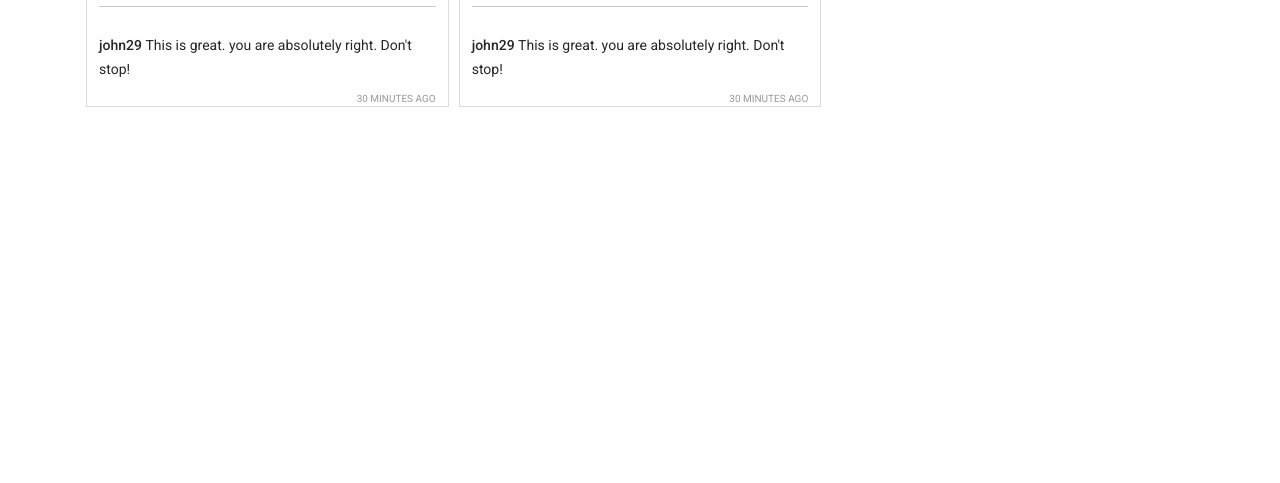
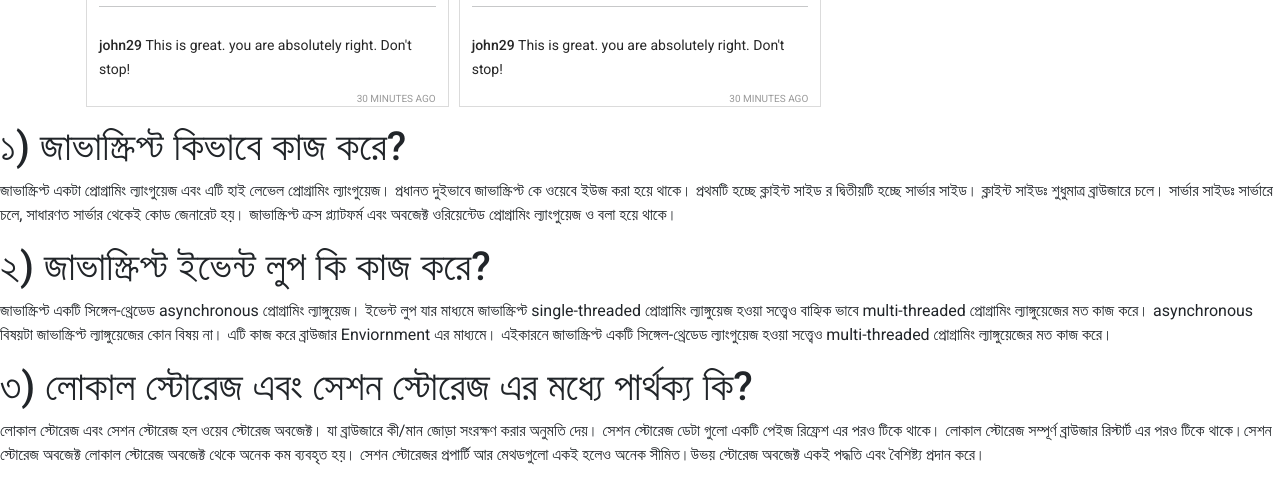
Before and after one commit to mdabbasali185/insta-shohor, a plain HTML site: page index.html in a window 1280 px wide. Shown: the part 1425-1908 px from the top of the page. Before the commit the page ends 1548 px from the top, so only its background shows below. Drawn offline with nearby package versions, Linux system fonts and the light colour scheme.

Commit message:
bonus part solved

```diff
--- a/index.html
+++ b/index.html
@@ -51,15 +51,27 @@
           id="navbarSupportedContent"
         >
           <ul class="navbar-nav mr-auto">
-                        <li class="nav-link active" role="button" onclick="switchTab( 'posts' )">
+            <li
+              class="nav-link active"
+              role="button"
+              onclick="switchTab( 'posts' )"
+            >
               <i class="fa-solid fa-house"></i>
             </li>
 
-                        <li class="nav-link active" role="button" onclick="switchTab( 'liked' )">
+            <li
+              class="nav-link active"
+              role="button"
+              onclick="switchTab( 'liked' )"
+            >
               <i class="fa-solid fa-heart text-danger"></i>
             </li>
 
-                        <li class="nav-link active" role="button" onclick="switchTab( 'reported' )">
+            <li
+              class="nav-link active"
+              role="button"
+              onclick="switchTab( 'reported' )"
+            >
               <i class="fa-solid fa-eye-slash"></i>
             </li>
           </ul>
@@ -67,8 +79,7 @@
       </nav>
     </header>
     <main class="main container mx-auto p-3">
-            <div id="posts">
-            </div>
+      <div id="posts"></div>
       <div id="liked">
         <h1>Liked posts</h1>
       </div>
@@ -77,6 +88,32 @@
         <h1>Reported posts</h1>
       </div>
     </main>
+    <section>
+      <div>
+        <h1>১) জাভাস্ক্রিপ্ট কিভাবে কাজ করে?</h1>
+        <p>
+          জাভাস্ক্রিপ্ট একটা প্রোগ্রামিং ল্যাংগুয়েজ এবং এটি হাই লেভেল
+          প্রোগ্রামিং ল্যাংগুয়েজ। প্রধানত দুইভাবে জাভাস্ক্রিপ্ট কে ওয়েবে ইউজ করা
+          হয়ে থাকে। প্রথমটি হচ্ছে ক্লাইন্ট সাইড র দ্বিতীয়টি হচ্ছে সার্ভার সাইড।
+          ক্লাইন্ট সাইডঃ শুধুমাত্র ব্রাউজারে চলে। সার্ভার সাইডঃ সার্ভারে চলে,
+          সাধারণত সার্ভার থেকেই কোড জেনারেট হয়। জাভাস্ক্রিপ্ট ক্রস প্ল্যাটফর্ম
+          এবং অবজেক্ট ওরিয়েন্টেড প্রোগ্রামিং ল্যাংগুয়েজ ও বলা হয়ে থাকে।
+        </p>
+        <h1>২) জাভাস্ক্রিপ্ট ইভেন্ট লুপ কি কাজ করে?</h1>
+        <p>
+          জাভাস্ক্রিপ্ট একটি সিঙ্গেল-থ্রেডেড asynchronous প্রোগ্রামিং
+          ল্যাঙ্গুয়েজ। ইভেন্ট লুপ যার মাধ্যমে জাভাস্ক্রিপ্ট single-threaded
+          প্রোগ্রামিং ল্যাঙ্গুয়েজ হওয়া সত্ত্বেও বাহ্যিক ভাবে multi-threaded
+          প্রোগ্রামিং ল্যাঙ্গুয়েজের মত কাজ করে। asynchronous বিষয়টা
+          জাভাস্ক্রিপ্ট ল্যাঙ্গুয়েজের কোন বিষয় না। এটি কাজ করে ব্রাউজার
+          Enviornment এর মাধ্যমে। এইকারনে জাভাস্ক্রিপ্ট একটি সিঙ্গেল-থ্রেডেড
+          ল্যাংগুয়েজ হওয়া সত্ত্বেও multi-threaded প্রোগ্রামিং ল্যাঙ্গুয়েজের মত
+          কাজ করে।
+        </p>
+        <h1>৩) লোকাল স্টোরেজ এবং সেশন স্টোরেজ এর মধ্যে পার্থক্য কি?</h1>
+        <p>  লোকাল স্টোরেজ এবং সেশন স্টোরেজ হল ওয়েব স্টোরেজ অবজেক্ট। যা ব্রাউজারে কী/মান জোড়া সংরক্ষণ করার অনুমতি দেয়। সেশন স্টোরেজ ডেটা গুলো একটি পেইজ রিফ্রেশ এর পরও টিকে থাকে। লোকাল স্টোরেজ সম্পূর্ণ ব্রাউজার রিস্টার্ট এর পরও টিকে থাকে।সেশন স্টোরেজ অবজেক্ট লোকাল স্টোরেজ অবজেক্ট থেকে অনেক কম ব্যবহৃত হয়। সেশন স্টোরেজর প্রপার্টি আর মেথডগুলো একই হলেও অনেক সীমিত।উভয় স্টোরেজ অবজেক্ট একই পদ্ধতি এবং বৈশিষ্ট্য প্রদান করে।</p>
+      </div>
+    </section>
     <footer></footer>
 
     <!-- add javascript  file  -->
```
Lines whose indentation alone changed are shown as unchanged.
